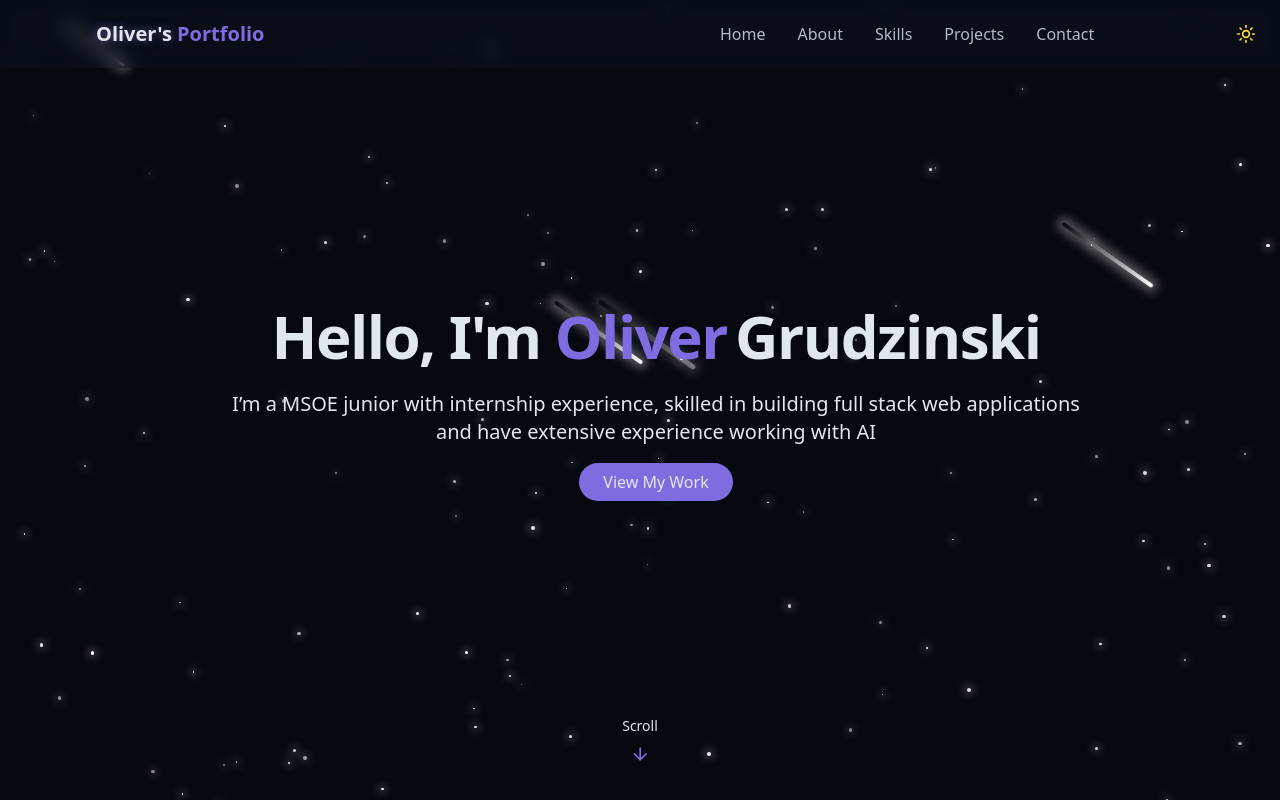
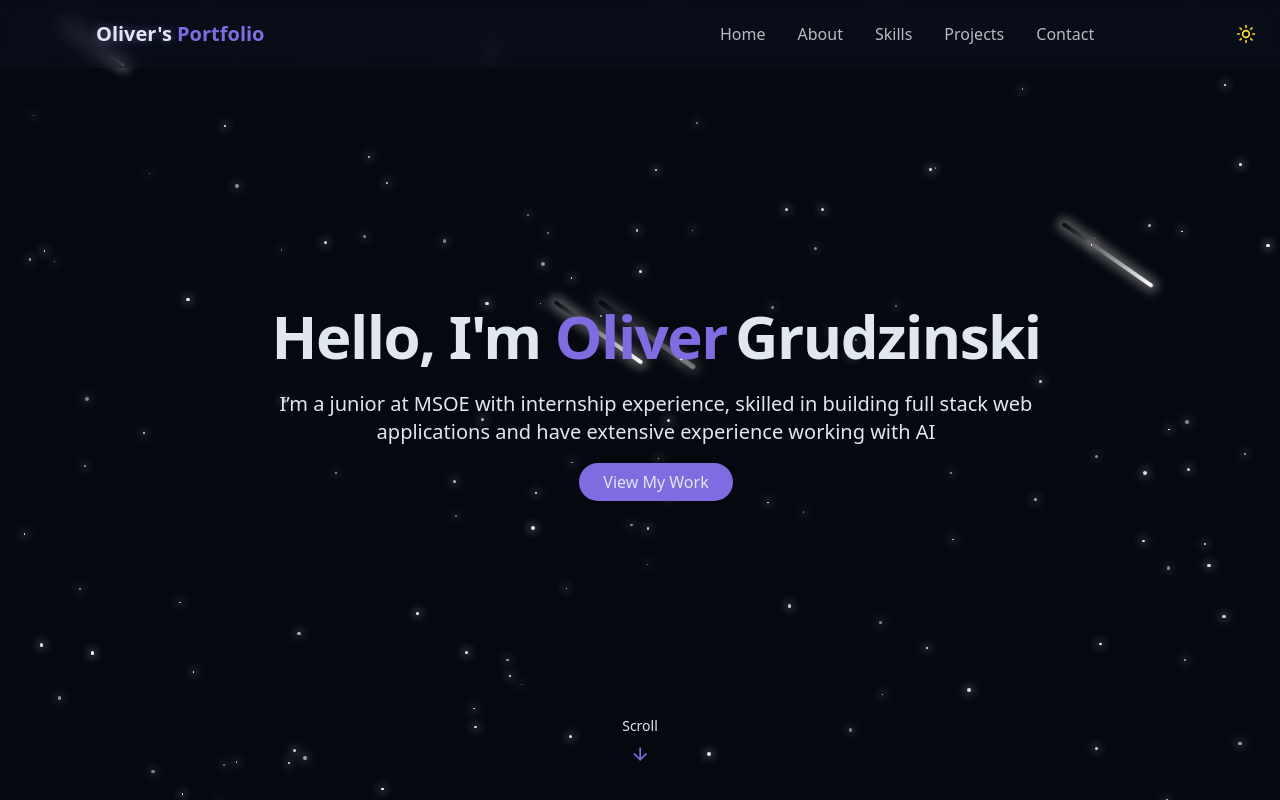
Before and after one commit to grudzinskio/Personal_Website, a React (Vite) app: page / in a window 1280 px wide. Shown: the top 800 px of the page. Built offline with nearby package versions, Linux system fonts and the light colour scheme.

Commit message:
changed hero wording

```diff
--- a/src/components/HeroSection.jsx
+++ b/src/components/HeroSection.jsx
@@ -20,7 +20,7 @@ export const HeroSection = () => {
                         </span>
                     </h1>
                     <p className="text-lg md:text-xl text-muted-foreground max-2-2xl mx-auto opacity-0 animate-fade-in-delay-3">
-                        I’m a MSOE junior with internship experience, skilled in building full stack web applications and have extensive experience working with AI
+                        I’m a junior at MSOE with internship experience, skilled in building full stack web applications and have extensive experience working with AI
                     </p>
 
                     <div className="opacity-0 animate-fade-in-delay-4">
```
